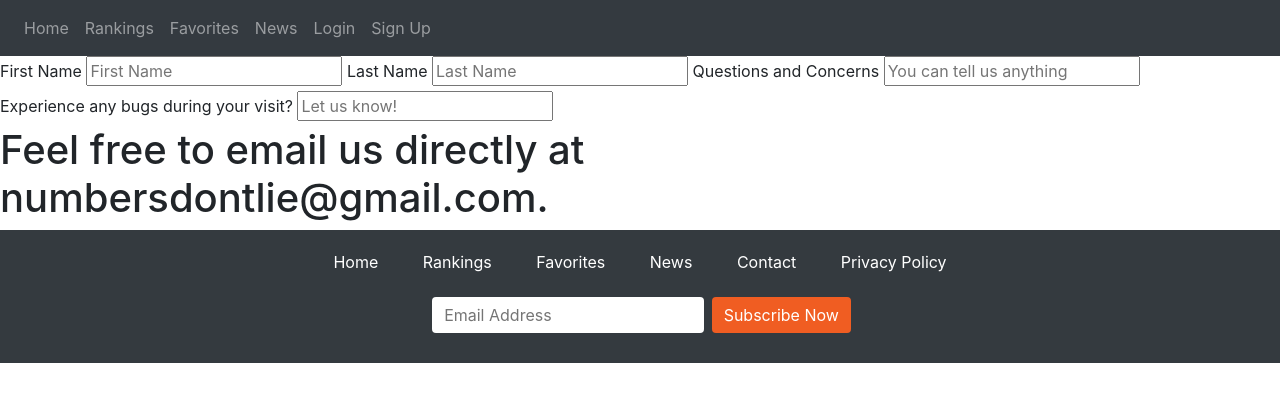
After one commit to quadgeter/NDL, a Python web app: template website/templates/contact.html in a window 1280 px wide. The commit adds this page. Shown: the top 402 px of the page. Run offline with Jinja, Linux system fonts and the light colour scheme; the template is opened without the code that fills it, so the values that code supplies are empty; some libraries are stand-ins or nearby versions.

Commit message:
fixed rankings page bug & added contact page

```diff
--- a/website/static/homepage.css
+++ b/website/static/homepage.css
@@ -119,7 +119,7 @@ form label, input{
 
 .list-container{
     margin: 5px;
-    min-height: 78vh;
+    min-height: 75vh;
     width: 98vw;
     text-align: center;
 }
@@ -144,15 +144,19 @@ tr {
     border-radius: 8px;
     border: 0.5px solid grey;
 }
+td{
+    background-color: white;
+    color:#343A3F;
+}
 td button{
     background-color: transparent;
     border: none;
     cursor: pointer;
 }
 td button i{
-    color: white;
+    color: black;
 }
 td button i:hover{
-    transition: 0.5s;
+    transition: 0.25s;
     color: gold;
 }
--- a/website/static/index.js
+++ b/website/static/index.js
@@ -7,13 +7,10 @@ function deleteFav(favId){
     });
 }
 
-function addFav(favId, favName, favPpg){
-    fetch("/add-fav", {
-        method: "POST",
-        body: JSON.stringify({ favId: favId,
-        favName: favName,
-        favPpg: favPpg }),
-    }).then((_res) => {
+const viewGuideBtns = document.querySelectorAll("#rankings-btn")
+
+viewGuideBtns.forEach(ele => {
+    ele.addEventListener('click', () => {
         window.location.href = "/rankings"
     });
-}
+});
--- a/website/templates/base.html
+++ b/website/templates/base.html
@@ -79,8 +79,8 @@
                     <a class="nav-item nav-link" id="home" href="/rankings">Rankings</a>
                     <a class="nav-item nav-link" id="home" href="/favorites">Favorites</a>
                     <a class="nav-item nav-link" id="home" href="/news">News</a>
-                    <a class="nav-item nav-link" id="home" href="/">Contact</a>
-                    <a class="nav-item nav-link" id="home" href="/rankings">Privacy Policy</a>
+                    <a class="nav-item nav-link" id="home" href="/contact">Contact</a>
+                    <a class="nav-item nav-link" id="home" href="/">Privacy Policy</a>
                 </div>
             </nav>
             <input type="email" id="footer-email" placeholder="Email Address">
--- /dev/null
+++ b/website/templates/contact.html
@@ -0,0 +1,16 @@
+{% extends "base.html" %} {% block title%}Home{% endblock %}
+{% block content%}
+<div class="contact-info">
+    <form method="POST">
+        <label for="first-name">First Name</label>
+        <input type="text" id="first-name" name="first-name" placeholder="First Name">
+        <label for="last-name">Last Name</label>
+        <input type="text" id="last-name" name="last-name" placeholder="Last Name">
+        <label for="questions-concerns">Questions and Concerns</label>
+        <input name="question-concerns" id="question-concerns" placeholder="You can tell us anything">
+        <label for="bugs">Experience any bugs during your visit?</label>
+        <input type="text" name="bugs", id="bugs" placeholder="Let us know!">
+    </form>
+    <h1>Feel free to email us directly at numbersdontlie@gmail.com.</h1>
+</div>
+{% endblock content%}
```
Also changed, not shown: website/templates/favorites.html (+9 -0 lines), website/templates/home.html (+0 -20 lines), website/templates/rankings.html (+12 -5 lines), website/views.py (+30 -19 lines), instance/playerDB.db.
